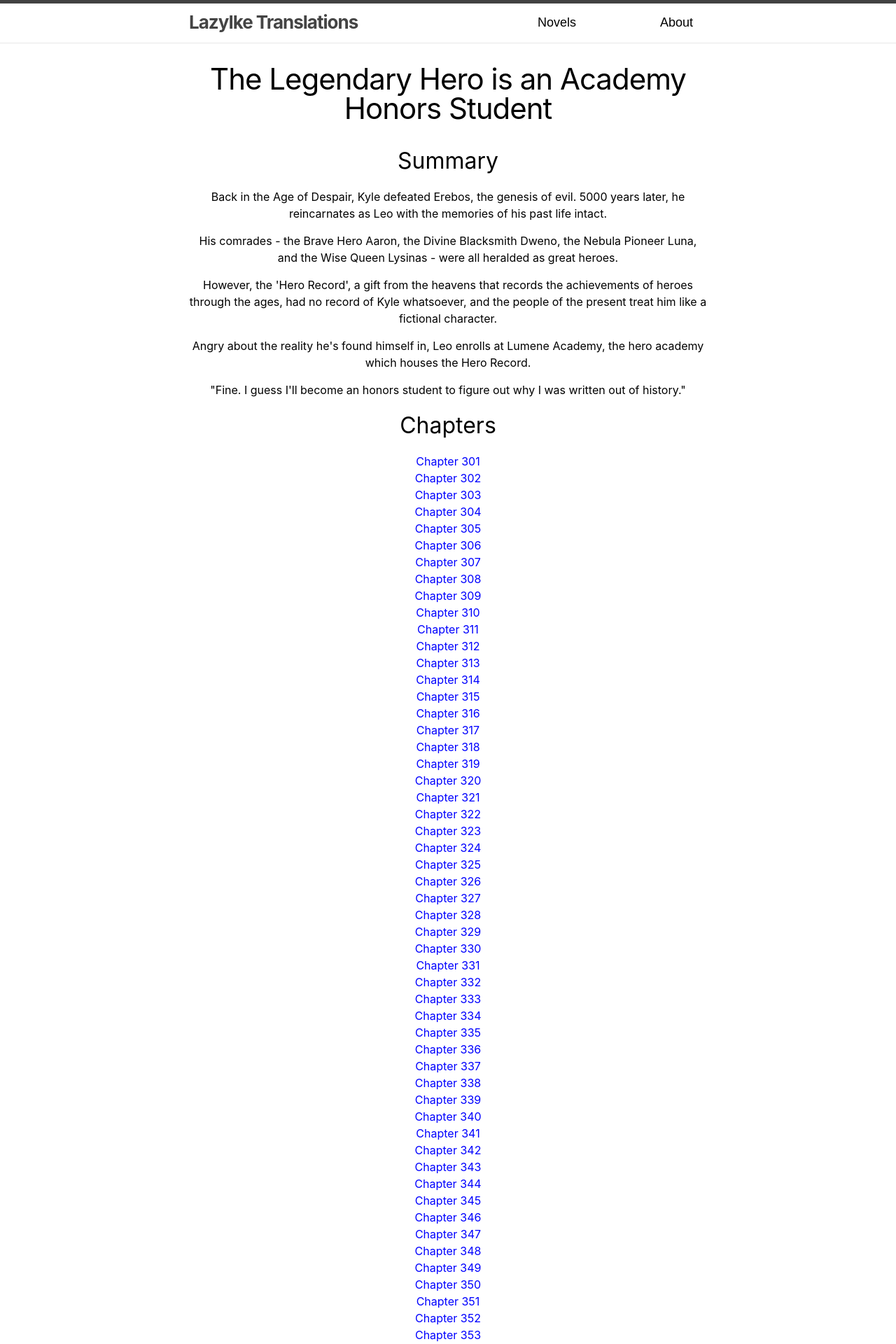
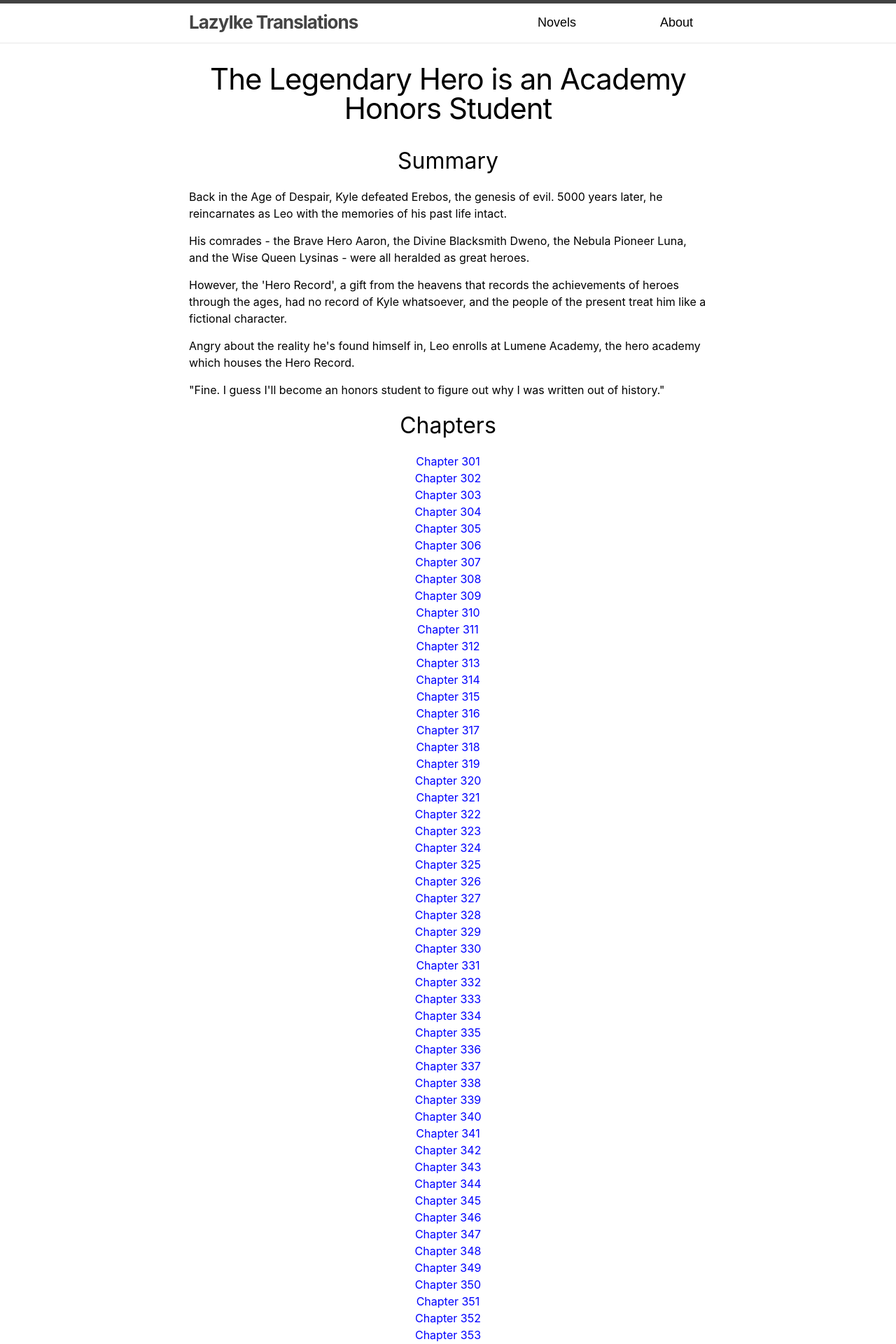
Before and after one commit to LazyIke/lazyike.github.io, a Jekyll site: the page built from LHAHS/index.md, in a window 1280 px wide. Shown: the top 1920 px of the page at 70% size. Built offline with Jekyll 4.4.1, drawn with Linux system fonts in a browser that asks for light colours.

Commit message:
Update pageLHAHS.html

```diff
--- a/_layouts/pageLHAHS.html
+++ b/_layouts/pageLHAHS.html
@@ -7,9 +7,11 @@ layout: default
     <h1 class="post-title">{{ page.title | escape }}</h1>
   </header>
 
-  <div class="post-content" style="text-align:center;">
+  <div class="post-content">
     {{ content }}
-	{% include LHAHSchapters.html %}
+    <div style="text-align:center;">
+	     {% include LHAHSchapters.html %}
+    </div>
   </div>
 
 </article>
```
